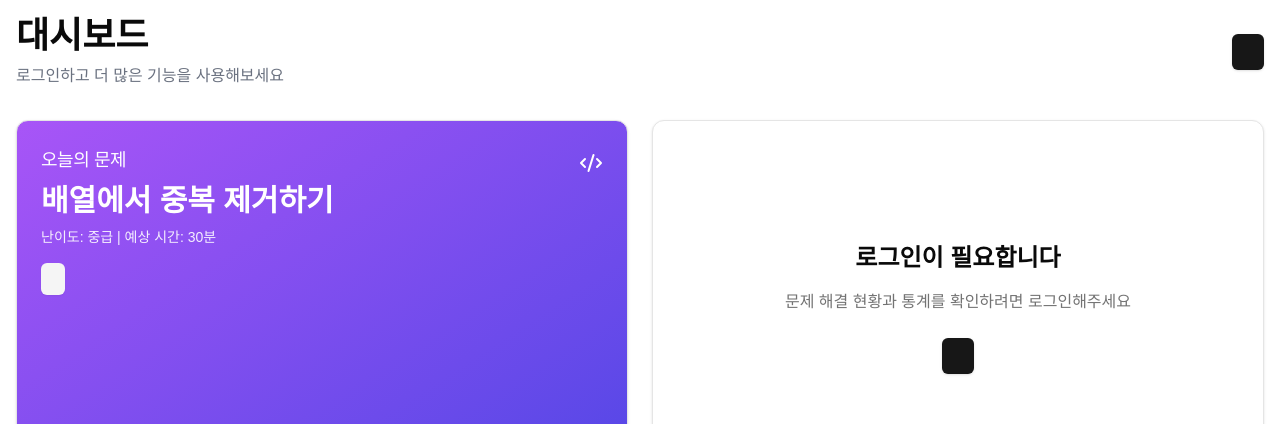
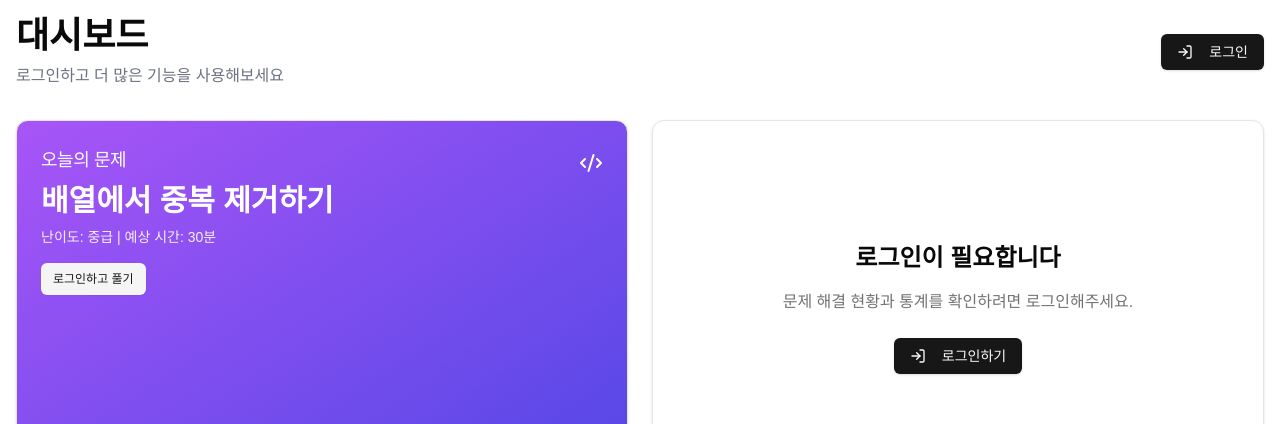
Before and after one commit to myoungjinGo-FE/SolveMate, a Next.js app: page / in a window 1280 px wide. Shown: the top 424 px of the page. Built offline with nearby package versions, Linux system fonts and the light colour scheme; no server answers.

Commit message:
fix: api 경로 변경 및 버그수정

```diff
--- a/src/app/auth/signup/SignupPageClient.tsx
+++ b/src/app/auth/signup/SignupPageClient.tsx
@@ -3,16 +3,16 @@
 import { useRouter } from "next/navigation";
 import { ROUTES } from "@/constants/routes";
 import { toast } from "react-hot-toast";
-import { authAPI } from "@/lib/api/auth";
-import { SignUpFormData } from "@/lib/types/auth";
 import { SignupForm } from "@/components/signup/SignupForm";
+import { SignUpFormData } from "@/lib/types/users";
+import { UsersAPI } from "@/lib/api/users";
 
 export function SignupPageClient() {
   const router = useRouter();
 
   const handleSignup = async (formData: SignUpFormData) => {
     try {
-      await authAPI.signUp(formData);
+      await UsersAPI.signUp(formData);
       toast.success("회원가입이 성공적으로 완료되었습니다!");
       router.push(ROUTES.HOME);
     } catch (error) {
--- a/src/app/client.tsx
+++ b/src/app/client.tsx
@@ -3,13 +3,13 @@
 import { useEffect, useState } from "react";
 import { jwtDecode } from "jwt-decode";
 import { toast } from "react-hot-toast";
-import { User } from "@/lib/types/auth";
-import { authAPI } from "@/lib/api/auth";
 import { useAuth } from "@/hooks/userAuth";
 import { DashboardHeader } from "@/components/dashboard/DashboardHeader";
 import { TodaysProblemCard } from "@/components/dashboard/TodaysProblemCard";
 import { ProblemSolvingChart } from "@/components/dashboard/ProblemSolvingChart";
 import { ProblemScheduleTable } from "@/components/dashboard/ProblemScheduleTable";
+import { User } from "@/lib/types/users";
+import { UsersAPI } from "@/lib/api/users";
 
 interface DecodedToken {
   user_id: number;
@@ -30,7 +30,7 @@ export default function Dashboard() {
         const accessToken = localStorage.getItem("access_token");
         if (accessToken) {
           const decoded: DecodedToken = jwtDecode(accessToken);
-          const userData = await authAPI.getUserInfo(decoded.user_id);
+          const userData = await UsersAPI.getUserInfo(decoded.user_id);
           setUser(userData);
         }
       } catch (error) {
--- a/src/components/dashboard/DashboardHeader.tsx
+++ b/src/components/dashboard/DashboardHeader.tsx
@@ -1,7 +1,8 @@
 import { ROUTES } from "@/constants/routes";
-import { User } from "@/lib/types/auth";
-import { Link, LogOut, LogIn } from "lucide-react";
+import { LogOut, LogIn } from "lucide-react";
 import { Button } from "@/components/ui/button";
+import { User } from "@/lib/types/users";
+import Link from "next/link";
 
 interface DashboardHeaderProps {
   user: User | null;
@@ -26,12 +27,12 @@ export function DashboardHeader({ user, onLogout }: DashboardHeaderProps) {
             로그아웃
           </Button>
         ) : (
-          <Button variant="default" asChild>
-            <Link href={ROUTES.AUTH.LOGIN}>
+          <Link href={ROUTES.AUTH.LOGIN}>
+            <Button variant="default">
               <LogIn className="w-4 h-4 mr-2" />
               로그인
-            </Link>
-          </Button>
+            </Button>
+          </Link>
         )}
       </div>
     </header>
--- a/src/components/dashboard/ProblemScheduleTable.tsx
+++ b/src/components/dashboard/ProblemScheduleTable.tsx
@@ -1,5 +1,4 @@
-import React from "react";
-import { User } from "@/lib/types/auth";
+import Link from "next/link";
 import { Badge } from "@/components/ui/badge";
 import { Button } from "@/components/ui/button";
 import { Card, CardHeader, CardTitle, CardContent } from "@/components/ui/card";
@@ -12,7 +11,7 @@ import {
   TableCell,
 } from "@/components/ui/table";
 import { CheckCircle2, XCircle, LinkIcon } from "lucide-react";
-import Link from "next/link";
+import { User } from "@/lib/types/users";
 
 interface ProblemScheduleTableProps {
   user: User | null;
--- a/src/components/dashboard/ProblemSolvingChart.tsx
+++ b/src/components/dashboard/ProblemSolvingChart.tsx
@@ -1,6 +1,5 @@
 import { ROUTES } from "@/constants/routes";
-import { User } from "@/lib/types/auth";
-import { Link, LogIn } from "lucide-react";
+import { LogIn } from "lucide-react";
 import {
   Card,
   CardContent,
@@ -16,6 +15,8 @@ import {
   ChartTooltipContent,
 } from "../ui/chart";
 import { Button } from "../ui/button";
+import { User } from "@/lib/types/users";
+import Link from "next/link";
 
 interface ProblemSolvingChartProps {
   user: User | null;
@@ -56,14 +57,14 @@ export function ProblemSolvingChart({ user }: ProblemSolvingChartProps) {
         <CardContent className="text-center">
           <h3 className="text-2xl font-bold mb-4">로그인이 필요합니다</h3>
           <p className="text-muted-foreground mb-6">
-            문제 해결 현황과 통계를 확인하려면 로그인해주세요
+            문제 해결 현황과 통계를 확인하려면 로그인해주세요.
           </p>
-          <Button asChild>
-            <Link href={ROUTES.AUTH.LOGIN}>
+          <Link href={ROUTES.AUTH.LOGIN}>
+            <Button variant="default">
               <LogIn className="w-4 h-4 mr-2" />
               로그인하기
-            </Link>
-          </Button>
+            </Button>
+          </Link>
         </CardContent>
       </Card>
     );
--- a/src/components/dashboard/TodaysProblemCard.tsx
+++ b/src/components/dashboard/TodaysProblemCard.tsx
@@ -1,9 +1,10 @@
 import { ROUTES } from "@/constants/routes";
-import { User } from "@/lib/types/auth";
-import { Progress } from "@radix-ui/react-progress";
-import { Code2, Link, BarChart } from "lucide-react";
-import { Card, CardHeader, CardTitle, CardContent } from "../ui/card";
-import { Button } from "../ui/button";
+import { Progress } from "@/components/ui/progress";
+import { Code2, BarChart } from "lucide-react";
+import { Card, CardHeader, CardTitle, CardContent } from "@/components/ui/card";
+import { Button } from "@/components/ui/button";
+import { User } from "@/lib/types/users";
+import Link from "next/link";
 
 interface TodaysProblemCardProps {
   user: User | null;
@@ -12,6 +13,7 @@ interface TodaysProblemCardProps {
 export function TodaysProblemCard({ user }: TodaysProblemCardProps) {
   return (
     <div className="grid gap-6">
+      {/* 오늘의 문제 카드 */}
       <Card className="bg-gradient-to-br from-purple-500 to-indigo-600 text-white">
         <CardHeader className="flex flex-row items-center justify-between pb-2">
           <CardTitle className="text-lg font-medium">오늘의 문제</CardTitle>
@@ -27,12 +29,16 @@ export function TodaysProblemCard({ user }: TodaysProblemCardProps) {
               문제 풀기
             </Button>
           ) : (
-            <Button size="sm" variant="secondary" asChild>
-              <Link href={ROUTES.AUTH.LOGIN}>로그인하고 풀기</Link>
-            </Button>
+            <Link href={ROUTES.AUTH.LOGIN}>
+              <Button size="sm" variant="secondary">
+                로그인하고 풀기
+              </Button>
+            </Link>
           )}
         </CardContent>
       </Card>
+
+      {/* 주간 통계 카드 */}
       {user && (
         <Card>
           <CardHeader className="flex flex-row items-center justify-between pb-2">
--- /dev/null
+++ b/src/lib/api/oauth/index.ts
@@ -0,0 +1,5 @@
+import { apiClient } from "../../api-client";
+
+export const authAPI = {
+  getKakaoAuthUrl: () => `${apiClient.defaults.baseURL}/oauth/kakao`,
+};
--- a/src/lib/api/auth.ts
+++ b/src/lib/api/users/index.ts
@@ -1,7 +1,7 @@
-import { apiClient } from "./client";
-import { SignUpFormData, SignUpRequest, User } from "../types/auth";
+import { apiClient } from "@/lib/api-client";
+import { SignUpFormData, SignUpRequest, User } from "@/lib/types/users";
 
-export const authAPI = {
+export const UsersAPI = {
   signUp: async (formData: SignUpFormData): Promise<User> => {
     const requestData: SignUpRequest = {
       username: formData.username,
@@ -16,9 +16,6 @@ export const authAPI = {
     );
     return response.data;
   },
-
-  getKakaoAuthUrl: () => `${apiClient.defaults.baseURL}/oauth/kakao`,
-
   getUserInfo: async (userId: number): Promise<User> => {
     const response = await apiClient.get<User>(`/api/users/${userId}`);
     return response.data;
```
Also changed, not shown: src/components/ui/button.tsx (+11 -11 lines), src/lib/api-client.ts (renamed from src/lib/api/client.ts), src/lib/types/users/index.ts (renamed from src/lib/types/auth.ts).
